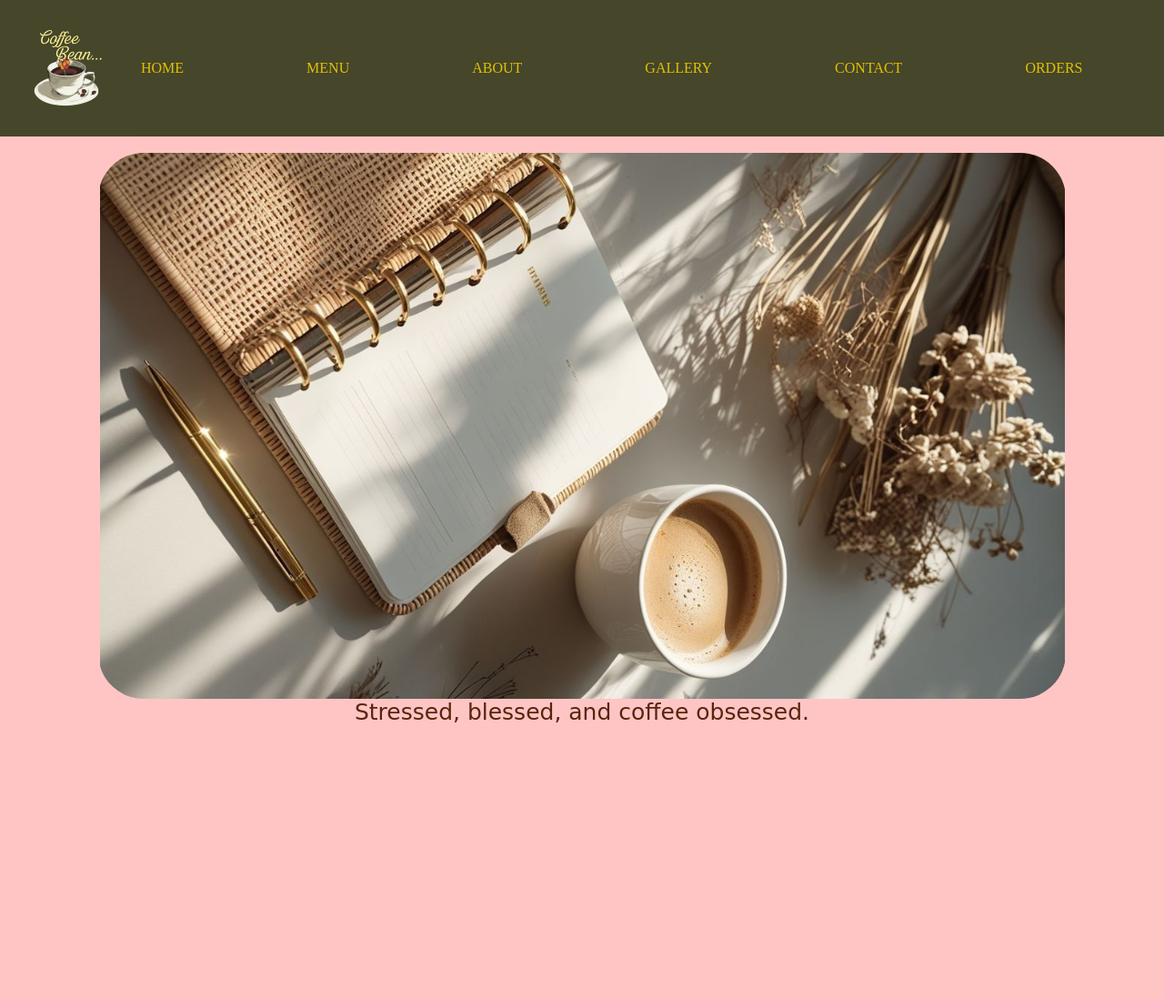
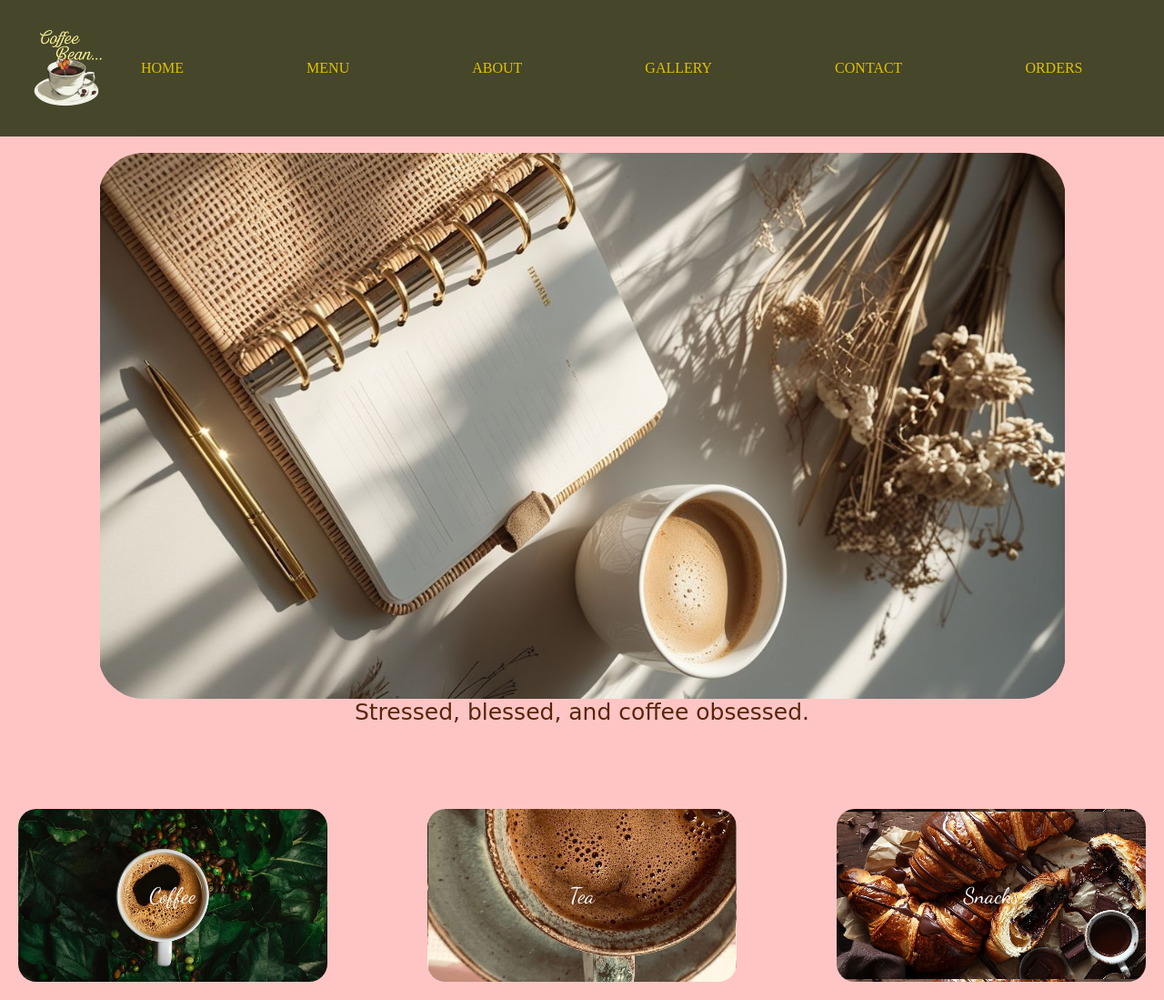
Before and after one commit to except-kumar/html-project, a plain HTML site: page index.html in a window 1280 px wide. Shown: the top 1099 px of the page at 91% size. Before the commit the page ends 800 px from the top, so only its background shows below. Drawn offline with Linux system fonts and the light colour scheme; a web font is replaced by a local one.

Commit message:
Updated CSS styling

```diff
--- a/index.html
+++ b/index.html
@@ -35,6 +35,26 @@
 <section id="quote">
     Stressed, blessed, and coffee obsessed.
 </section>
+<br><br>
+<br>
+<br>
+
+<section class="container">
+  <section class="a coffee">Coffee</section>
+  <section class="a tea">Tea</section>
+  <section class="a snacks">Snacks</section>
+</section>
+
+
+
+
+
+
+
+
+
+
+
 </main>
 
 
--- a/style.css
+++ b/style.css
@@ -20,6 +20,7 @@ div{
   background-repeat: no-repeat;
   background-position: left center;
   height: 150px;
+  position: sticky;
 
 
 
@@ -79,3 +80,44 @@ background-size: contain;
   color:#58260b;
 
 }
+.container {
+  display: flex;
+  justify-content: space-between;
+  margin: 20px;
+}
+
+.a {
+  height: 190px;
+  width: 340px;
+  border-radius: 20px;
+  color: white;
+  font-size: 24px;
+  display: flex;
+  align-items: center;
+  justify-content: center;
+   font-family:"dancing script", cursive;
+}
+
+.coffee {
+  background-color: rgb(5, 43, 43);
+  background-image:url("Perfect Your Cup Brewing Secrets for Indonesian Coffee Beans.jpeg");
+  background-position: center;
+  background-size: contain;
+
+}
+
+.tea {
+  background-color: rgb(43, 5, 43);
+  background-image:url("chaiop.jpeg");
+   background-position: center;
+   background-size: contain;
+
+}
+
+.snacks {
+  background-color: rgb(43, 43, 5);
+  background-image:url("snacks.jpeg");
+   background-position: center;
+   background-size: contain;
+
+}
```
Also changed, not shown: Filter coffee.jpeg (added), Perfect Your Cup Brewing Secrets for Indonesian Coffee Beans.jpeg (added), chai.jpeg (added), chaiop.jpeg (added), snacks.jpeg (added).
